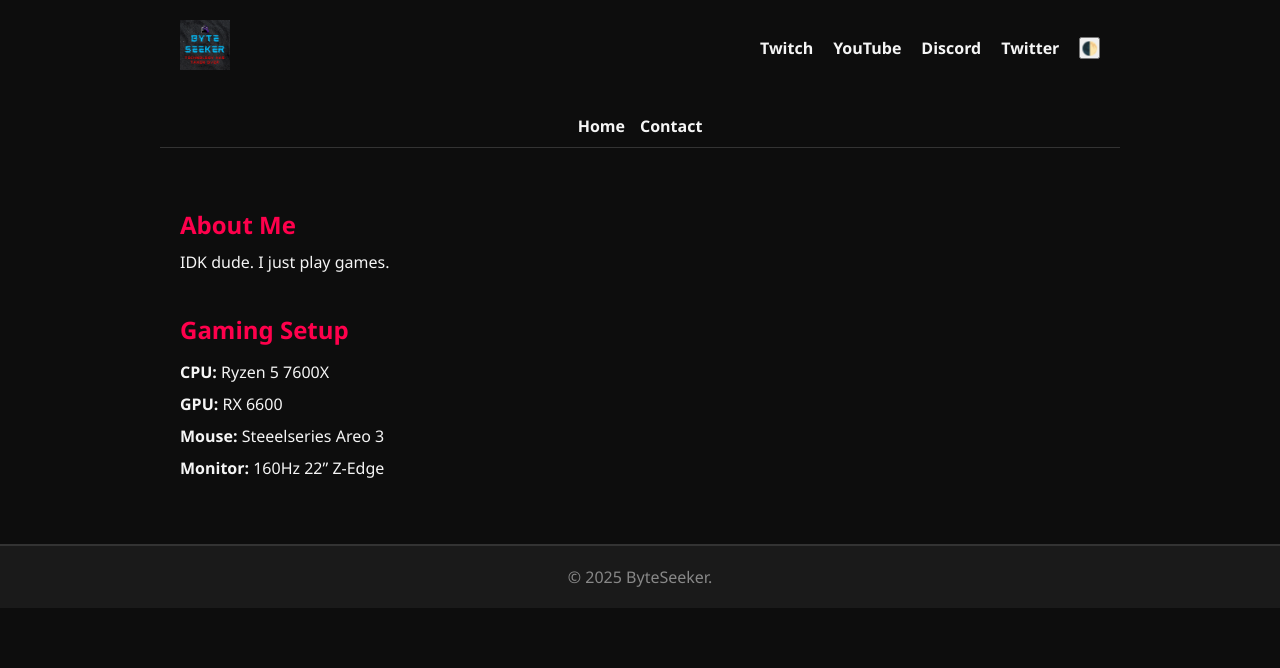
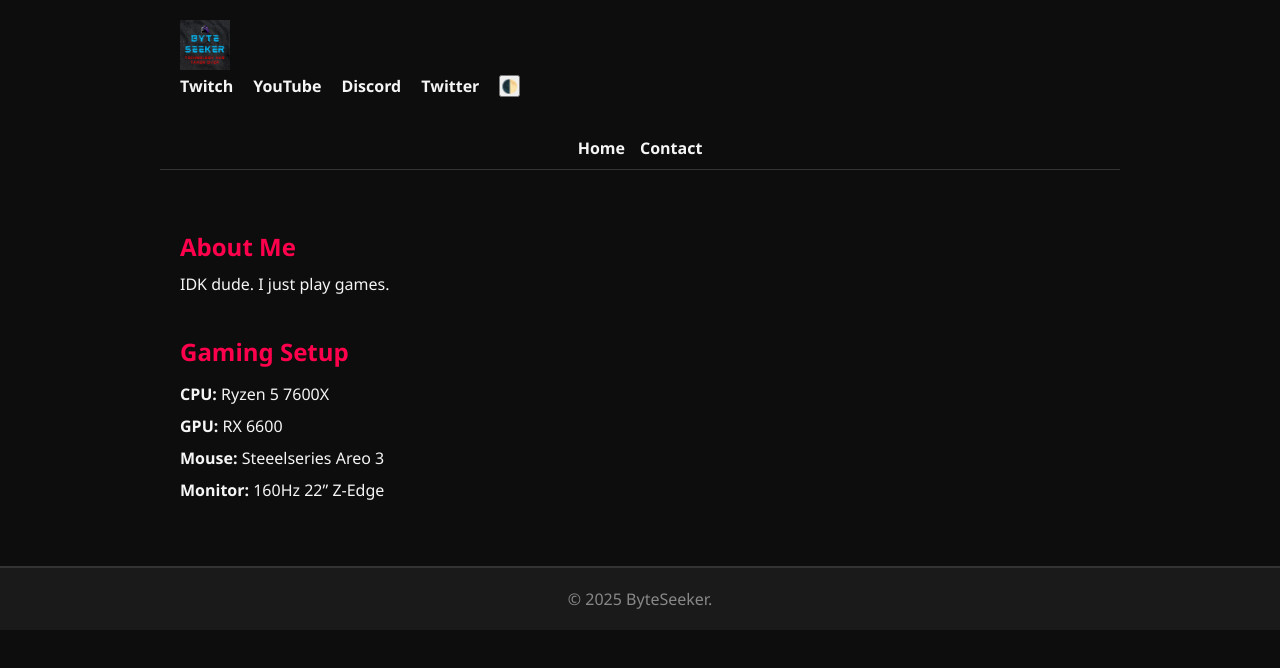
Before and after one commit to johnsonjacob298/gamer-site-testing, a plain HTML site: page index.html in a window 1280 px wide. Drawn offline with Linux system fonts and the light colour scheme.

Commit message:
Update index.html

```diff
--- a/index.html
+++ b/index.html
@@ -14,7 +14,7 @@
 <body>
 
 <header>
-  <div class="container header-flex">
+  <div class="container header">
     <a href="/"> <img src="/logo.png" width="50" height="50" alt="ByteSeeker"> </a>
     <nav class="socials top-right">
       <a href="https://twitch.tv/byteseekersocial" title="https://twitch.tv/byteseekersocial" target="_blank">Twitch</a>
```
